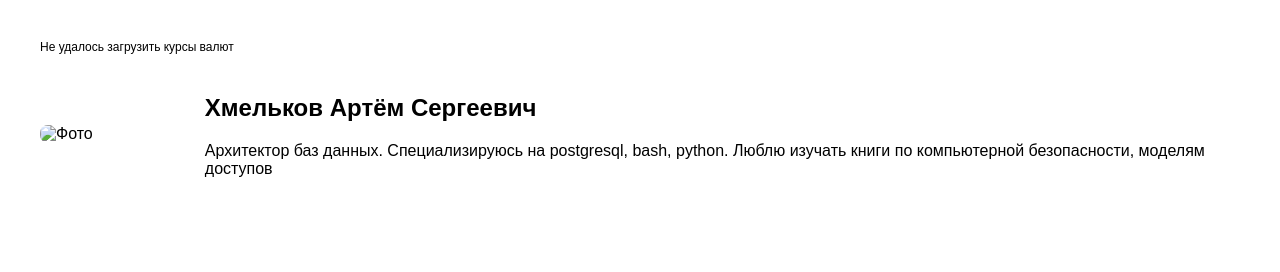
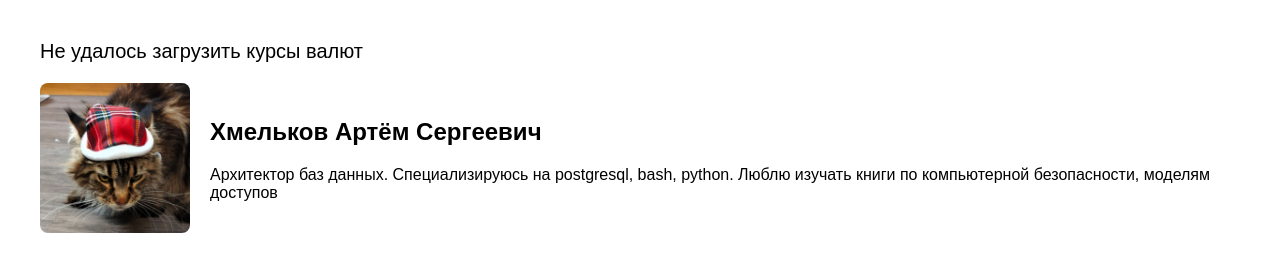
Before and after one commit to Rimana5/AdditionalTask, a plain HTML site: page index.html in a window 1280 px wide. Drawn offline with Linux system fonts and the light colour scheme; no server answers.

Commit message:
Update index.html

```diff
--- a/index.html
+++ b/index.html
@@ -10,7 +10,7 @@
         }
 
         .rates {
-            font-size: 12px;
+            font-size: 20px;
             margin-bottom: 20px;
         }
 
@@ -34,7 +34,7 @@
 </div>
 
 <div class="card">
-    <img src="picture.jpg" alt="Фото">
+    <img src="picture.jpeg" alt="Фото">
     <div>
         <h2>Хмельков Артём Сергеевич</h2>
         <p>Архитектор баз данных. Специализируюсь на postgresql, bash, python. Люблю изучать книги по компьютерной безопасности, моделям доступов</p>
@@ -59,5 +59,6 @@
                 "Не удалось загрузить курсы валют";
         });
 </script>
+
 </body>
 </html>
```
